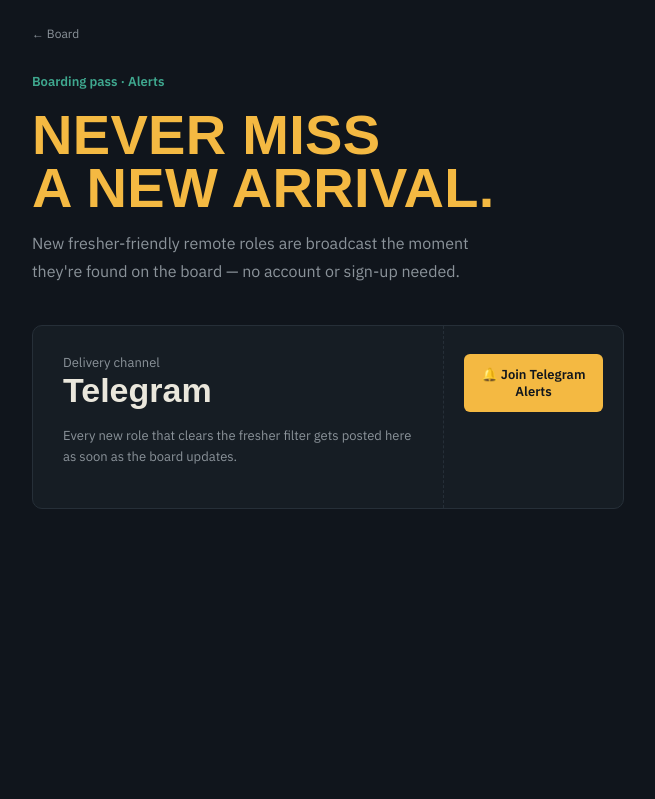
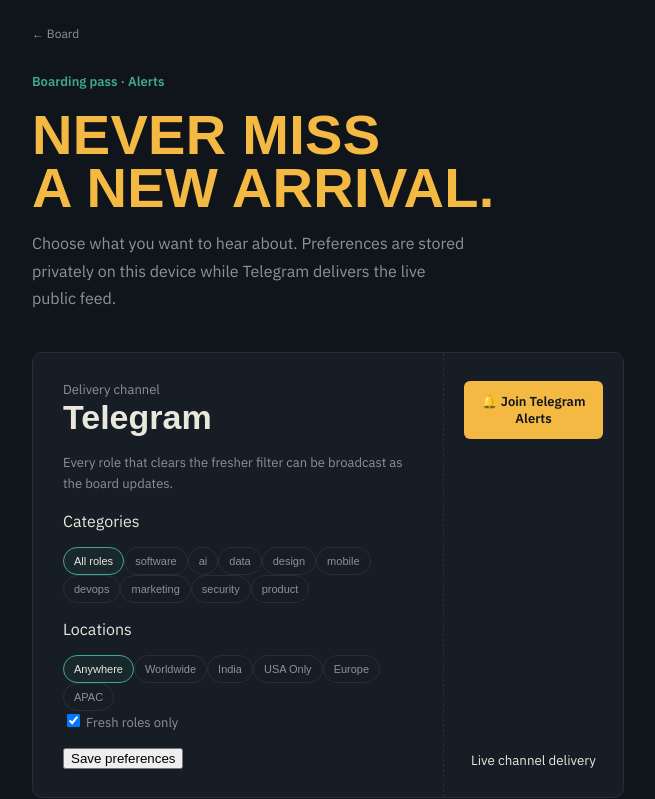
Before and after one commit to isreeharim/Job, a Next.js app: page /alerts in a window 1280 px wide. Shown: the top 799 px of the page, without its empty margins (312-967 px from the left). Built offline with nearby package versions, Linux system fonts and the light colour scheme; a web font is replaced by a local one.

Commit message:
feat: add alert preferences and Telegram controls

```diff
--- a/app/alerts/page.tsx
+++ b/app/alerts/page.tsx
@@ -1,20 +1,11 @@
-import Link from "next/link";
-
-export default function Alerts(){
-  const channelUrl="https://t.me/jobfrsher";
-  return <main className="auth">
-    <Link className="backLink" href="/">← Board</Link>
-    <span>Boarding pass · Alerts</span>
-    <h1>Never miss<br/>a new arrival.</h1>
-    <p>New fresher-friendly remote roles are broadcast the moment they&apos;re found on the board — no account or sign-up needed.</p>
-    <div className="ticket">
-      <div className="ticketMain">
-        <label>Delivery channel<br/><span className="matchScore">Telegram</span></label>
-        <p style={{fontSize:13,color:"var(--ink-dim)",marginTop:14,lineHeight:1.6}}>Every new role that clears the fresher filter gets posted here as soon as the board updates.</p>
-      </div>
-      <div className="ticketStub">
-        <a className="ticketBtn" href={channelUrl} target="_blank" rel="noopener noreferrer">🔔 Join Telegram Alerts</a>
-      </div>
-    </div>
-  </main>;
-}
+"use client";
+import Link from "next/link";import {useEffect,useState} from "react";
+const KEY="remoteflow-alert-preferences";
+const defaultPrefs={email:"",categories:["all"],locations:["all"],freshOnly:true,enabled:true};
+export default function Alerts(){const[channelUrl]="https://t.me/jobfrsher";const[prefs,setPrefs]=useState(defaultPrefs);const[saved,setSaved]=useState(false);
+useEffect(()=>{try{const stored=JSON.parse(localStorage.getItem(KEY)||"null");if(stored)setPrefs({...defaultPrefs,...stored});}catch{}},[]);
+function persist(){localStorage.setItem(KEY,JSON.stringify(prefs));setSaved(true);setTimeout(()=>setSaved(false),1800);}
+function toggle(list:"categories"|"locations",value:string){setPrefs(p=>({...p,[list]:p[list].includes(value)?p[list].filter(v=>v!==value):[...p[list].filter(v=>v!=="all"),value]}));}
+return <main className="auth"><Link className="backLink" href="/">← Board</Link><span>Boarding pass · Alerts</span><h1>Never miss<br/>a new arrival.</h1><p>Choose what you want to hear about. Preferences are stored privately on this device while Telegram delivers the live public feed.</p>
+<div className="ticket"><div className="ticketMain"><label>Delivery channel<br/><span className="matchScore">Telegram</span></label><p style={{fontSize:13,color:"var(--ink-dim)",marginTop:14,lineHeight:1.6}}>Every role that clears the fresher filter can be broadcast as the board updates.</p><div className="alertChoices"><p>Categories</p><div>{["all","software","ai","data","design","mobile","devops","marketing","security","product"].map(v=><button key={v} className={"miniChip "+(prefs.categories.includes(v)?"miniChipActive":"")} onClick={()=>toggle("categories",v)}>{v==="all"?"All roles":v}</button>)}</div><p>Locations</p><div>{["all","Worldwide","India","USA Only","Europe","APAC"].map(v=><button key={v} className={"miniChip "+(prefs.locations.includes(v)?"miniChipActive":"")} onClick={()=>toggle("locations",v)}>{v==="all"?"Anywhere":v}</button>)}</div><label className="toggleLine"><input type="checkbox" checked={prefs.freshOnly} onChange={e=>setPrefs(p=>({...p,freshOnly:e.target.checked}))}/> Fresh roles only</label><button className="savePrefs" onClick={persist}>{saved?"✓ Preferences saved":"Save preferences"}</button></div></div><div className="ticketStub"><a className="ticketBtn" href={channelUrl} target="_blank" rel="noopener noreferrer">🔔 Join Telegram Alerts</a><small>Live channel delivery</small></div></div>
+<div className="emailComing"><div><p className="eyebrow">EMAIL ALERTS</p><h2>Personal email delivery is next.</h2><p>Phase 4 stores your alert preferences now. Account-based email delivery can be connected without changing your filters later.</p></div><div className="emailMock"><input placeholder="you@example.com" disabled/><button disabled>Coming soon</button></div></div></main>;}
```
